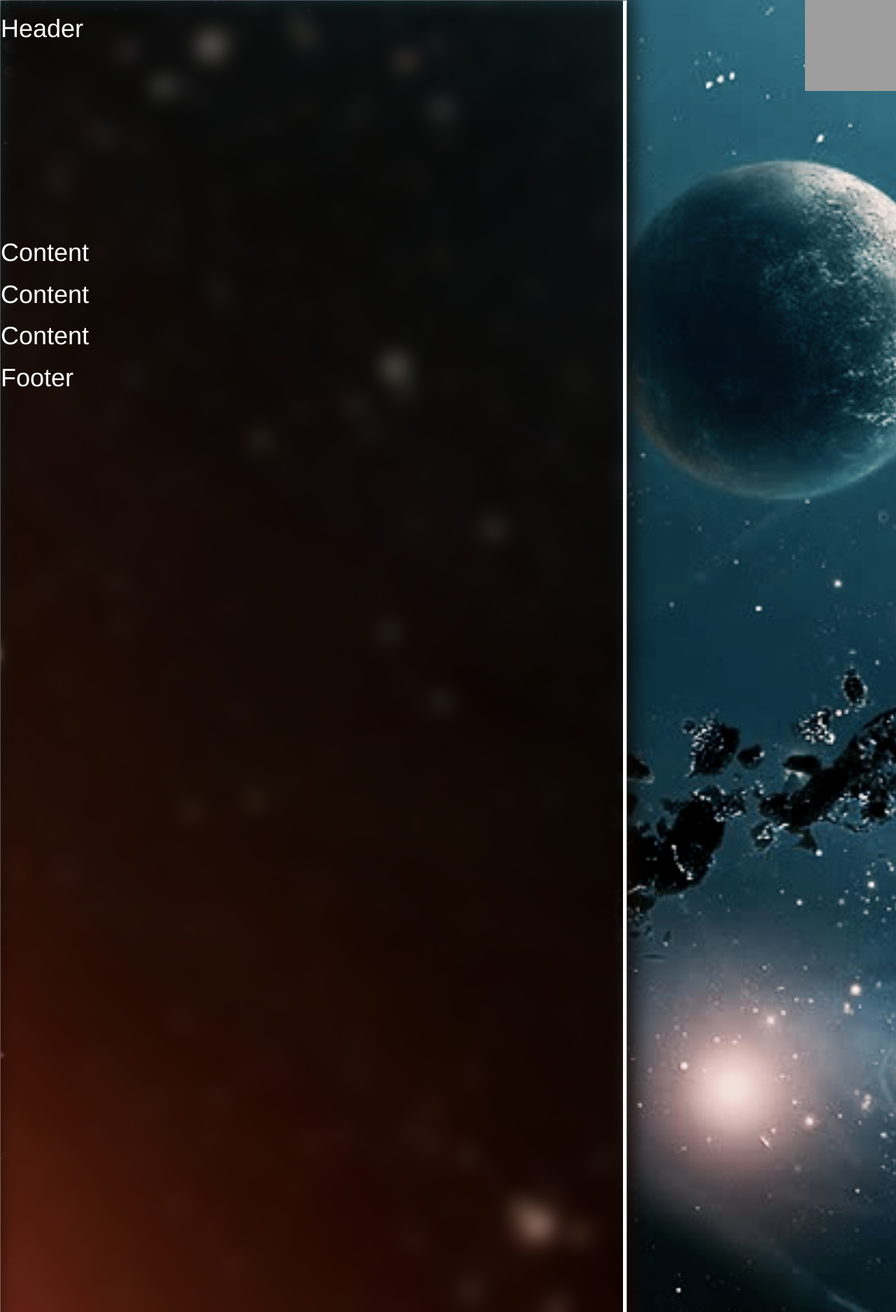
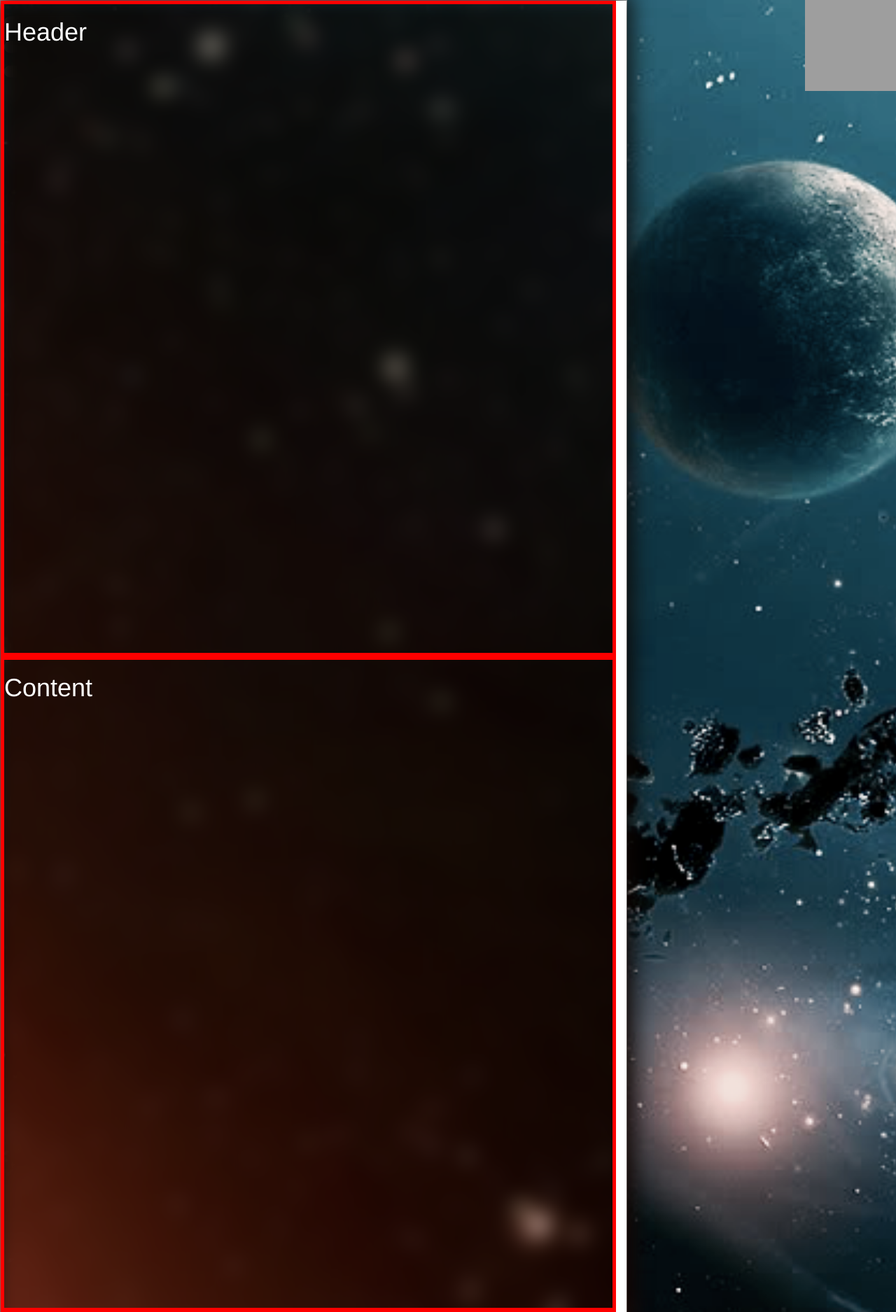
Before and after one commit to AlexChaseJones/projectApp1, a PHP site: page / in a window 1280 px wide. Shown: the top 1875 px of the page at 70% size. Run offline with PHP 8.4, Linux system fonts and the light colour scheme; grey boxes are pictures that could not be loaded.

Commit message:
adjusted sidebar content heights

```diff
--- a/css/style.css
+++ b/css/style.css
@@ -67,7 +67,8 @@ body,html{
 }
 
 #sideBar > .container {
-	border-right:5px solid white;
+	border-right:15px solid white;
+		overflow: scroll;
 }
 
 #sideBlur {
@@ -75,7 +76,6 @@ body,html{
     height:100%;
     background-image:url("../images/backgrounds/astroids.png");
     background-size:cover;
-    background-position: cnter;
     position: absolute;
     z-index: -1;
     top:-10px;
@@ -88,23 +88,26 @@ body,html{
 }
 
 #sideHeader {
-	width: 100%;
-	height: 300px;
-	background-color: none;
+	height: 35%;
+	border: 5px solid red;
 }
 
 #sideContentOne {
-
+	height: 35%;
+	border: 5px solid red;
 }
 
 #sideContentTwo {
-
+	height: 35%;
+	border: 5px solid red;
 }
 
 #sideContentThree {
-
+	height: 35%;
+	border: 5px solid red;
 }
 
 #footerBar {
-
+	height: 20%;
+	border: 5px solid red;
 }
```
